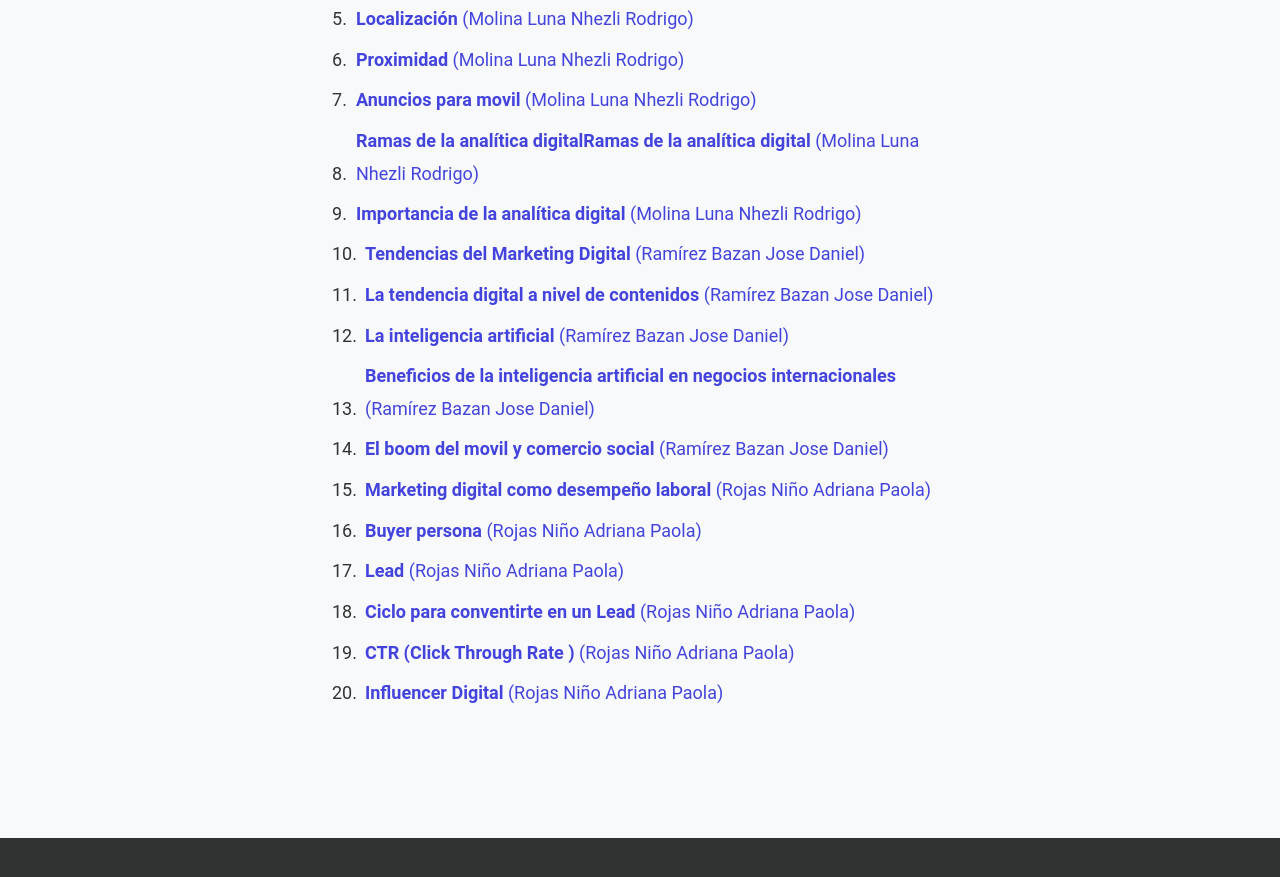
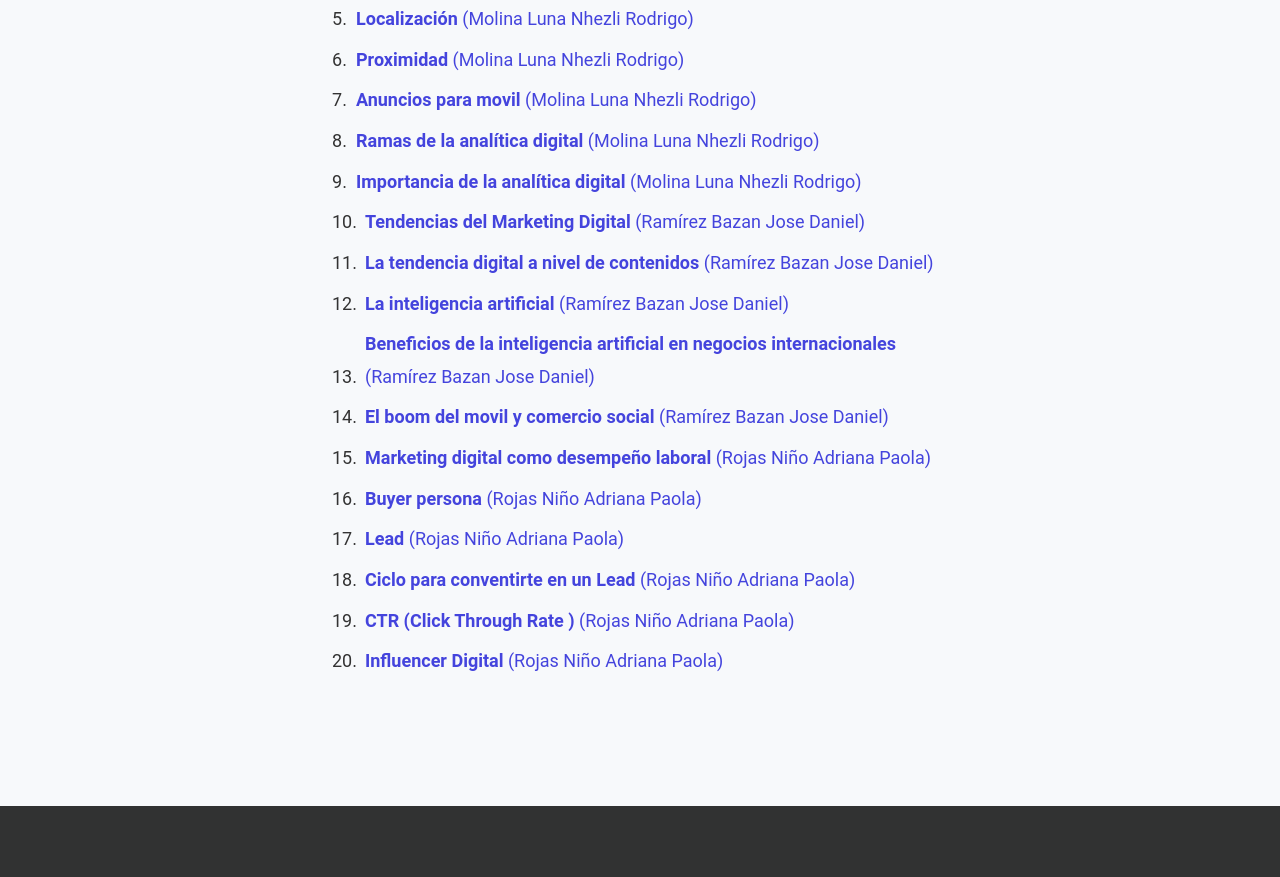
Before and after one commit to AngelIsaiRB/pageMyB, a plain HTML site: page index.html in a window 1280 px wide. Shown: the part 1313-2190 px from the top of the page. Drawn offline with Linux system fonts and the light colour scheme.

Commit message:
add names

```diff
--- a/index.html
+++ b/index.html
@@ -102,7 +102,7 @@
                 <li>
                   <a href="#8">
                     <div>
-                    <span><sup></sup></span> <strong>Ramas de la analítica digitalRamas de la analítica digital </strong>   (Molina Luna Nhezli Rodrigo)
+                    <span><sup></sup></span> <strong>Ramas de la analítica digital </strong>   (Molina Luna Nhezli Rodrigo)
                     </div>
                   </a>
                 </li>
```
